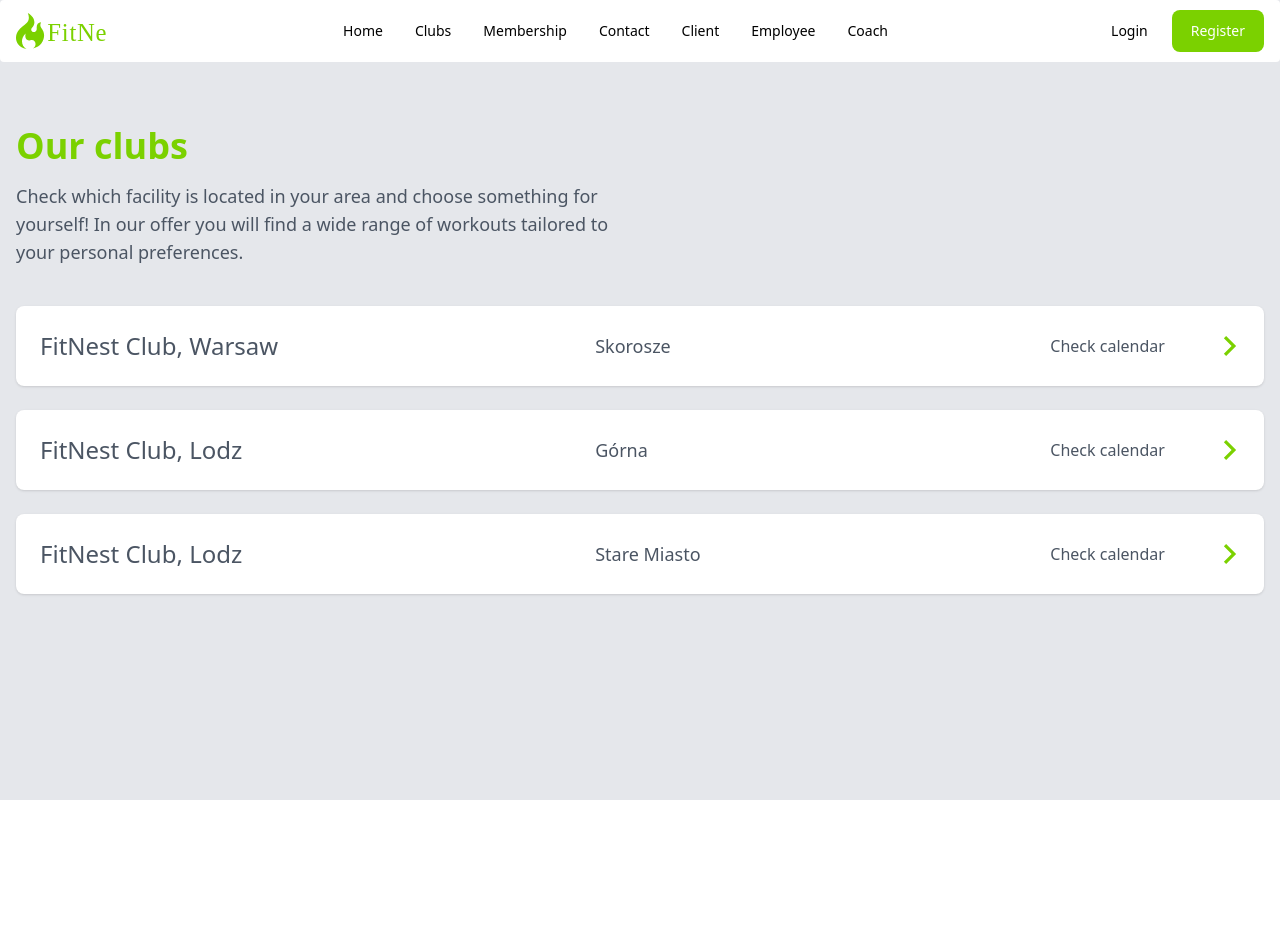
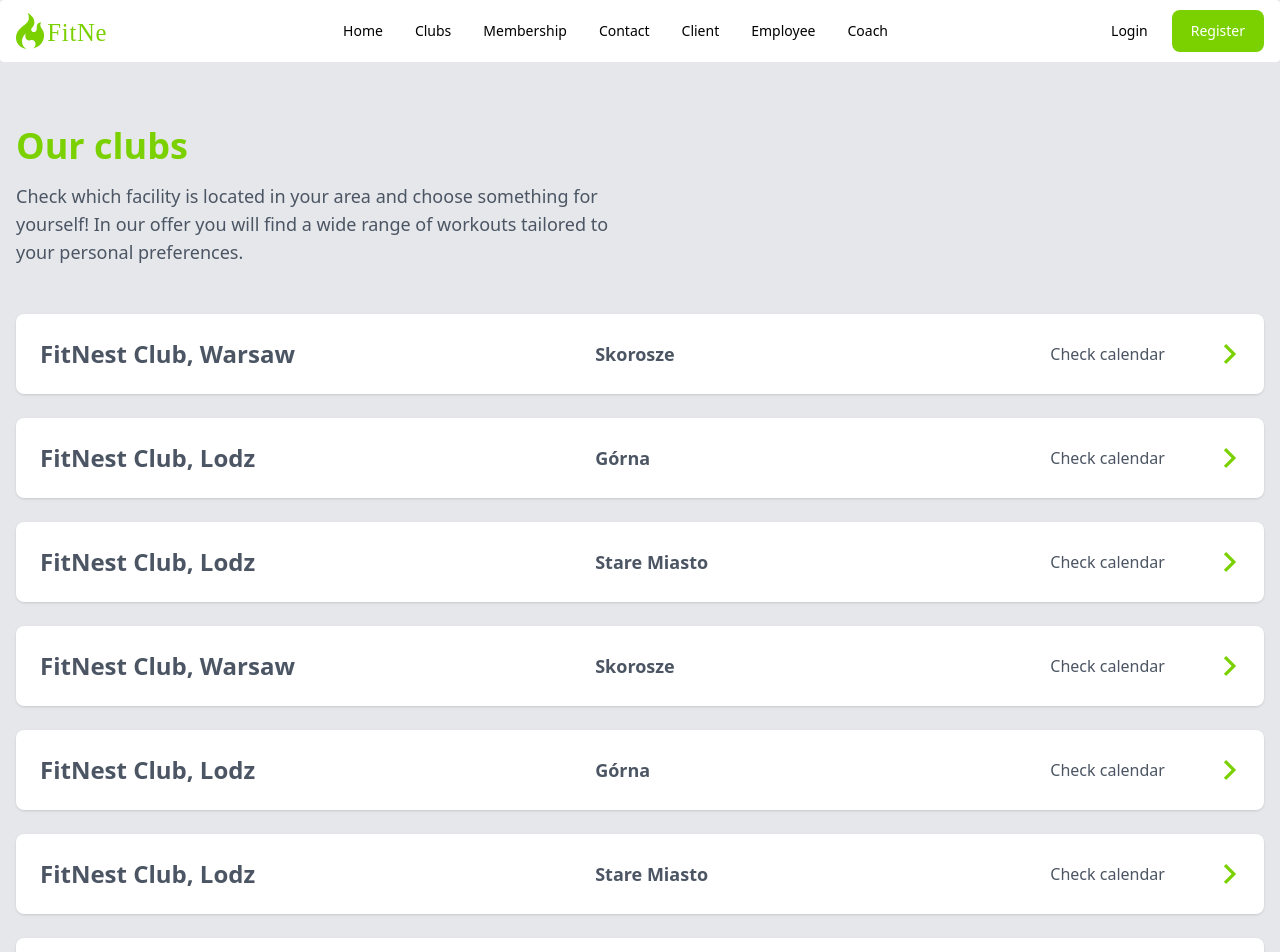
Before and after one commit to modul-sum-3/sum-front, a React (Create React App) app: page /clubs in a window 1280 px wide. Shown: the top 952 px of the page. Before the commit the page ends 800 px from the top, so only its background shows below. Built offline with nearby package versions, Linux system fonts and the light colour scheme.

Commit message:
add more styling because i'm just a girl

```diff
--- a/src/components/ClubRow.js
+++ b/src/components/ClubRow.js
@@ -5,8 +5,8 @@ const ClubRow = ({ city, location }) => {
   return (
     <div className="w-full items-center rounded-lg border-gray-200 bg-white p-6 shadow hover:w-[101%] hover:bg-gray-50">
       <a href="/" className="clubs__list__row flex justify-between whitespace-nowrap">
-        <h2 className="w-[500px] self-center text-gray-600">FitNest Club, {city}</h2>
-        <h3 className="w-[400px] self-center text-gray-600">{location}</h3>
+        <h2 className="w-[500px] self-center font-semibold text-gray-600">FitNest Club, {city}</h2>
+        <h3 className="w-[400px] self-center font-semibold text-gray-600">{location}</h3>
         <p className="self-center text-gray-600">Check calendar </p>
         <ArrowIcon className={clsx('h-5 w-5 shrink-0 self-center fill-primary')} />
       </a>
--- a/src/data/clubsList.js
+++ b/src/data/clubsList.js
@@ -11,4 +11,28 @@ export const clubsList = [
     city: 'Lodz',
     location: 'Stare Miasto',
   },
+  {
+    city: 'Warsaw',
+    location: 'Skorosze',
+  },
+  {
+    city: 'Lodz',
+    location: 'Górna',
+  },
+  {
+    city: 'Lodz',
+    location: 'Stare Miasto',
+  },
+  {
+    city: 'Warsaw',
+    location: 'Skorosze',
+  },
+  {
+    city: 'Lodz',
+    location: 'Górna',
+  },
+  {
+    city: 'Lodz',
+    location: 'Stare Miasto',
+  },
 ];
--- a/src/pages/Clubs.js
+++ b/src/pages/Clubs.js
@@ -13,7 +13,7 @@ const Clubs = () => {
             offer you will find a wide range of workouts tailored to your personal preferences.
           </p>
         </div>
-        <div className="clubs__list mt-10 flex max-w-full flex-col gap-6">
+        <div className="clubs__list mt-12 flex max-w-full flex-col gap-6">
           {clubsList.map(({ city, location }) => (
             <ClubRow city={city} location={location} />
           ))}
```
